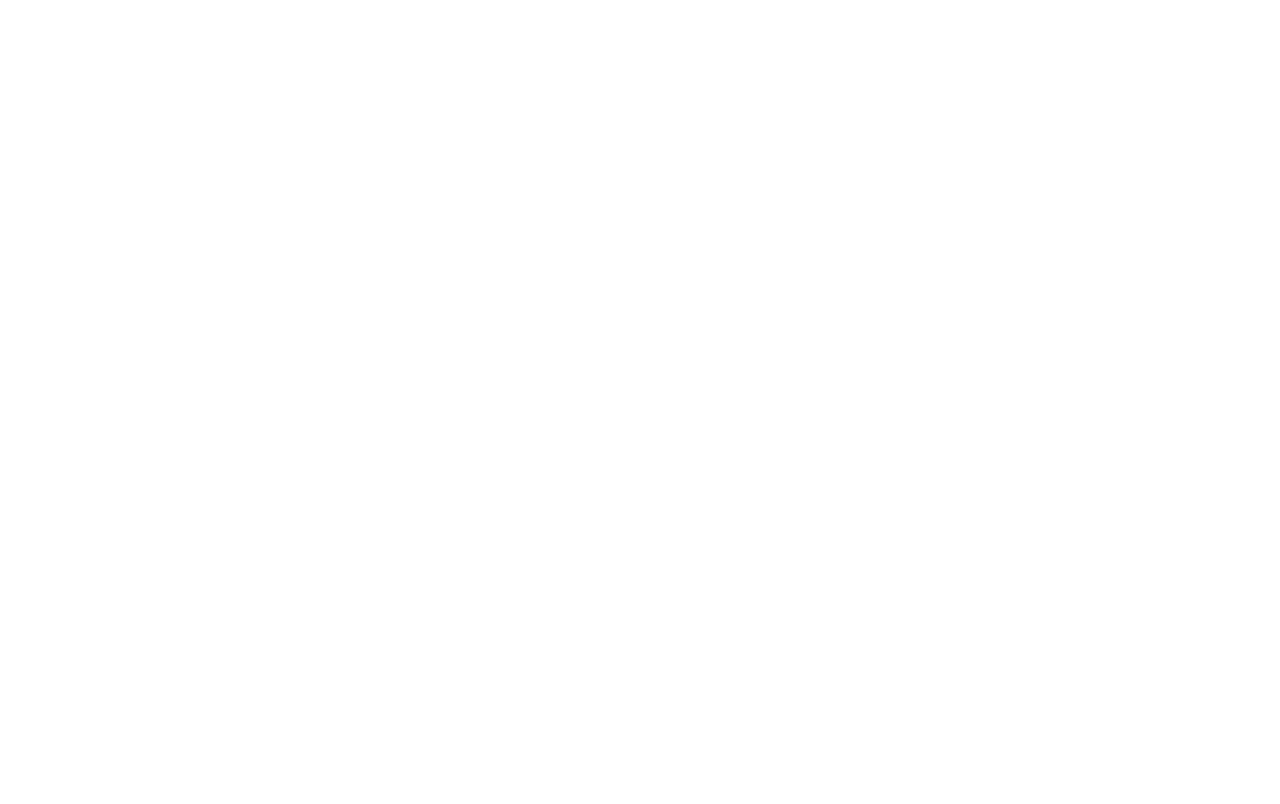
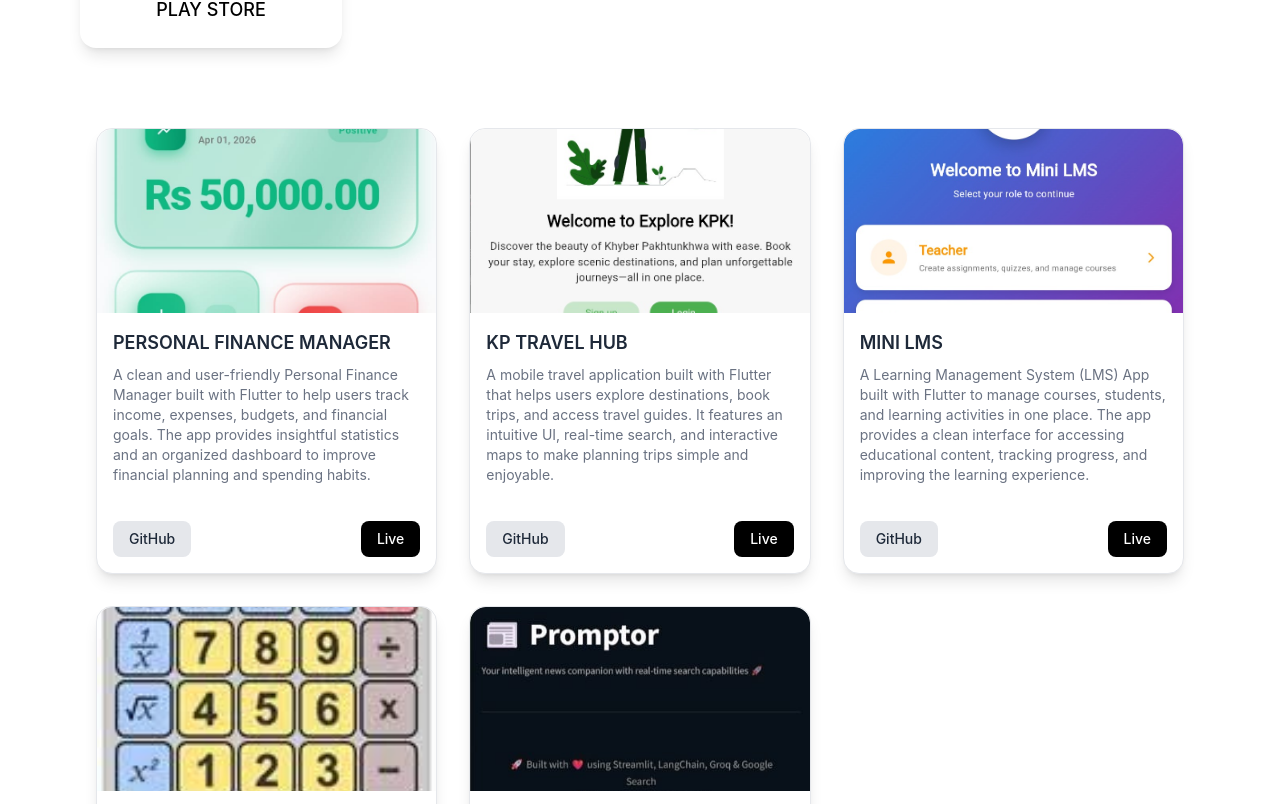
Before and after one commit to Basit71/Shaheer-Portfolio, a React app: page / in a window 1280 px wide. Shown: the part 1376-2180 px from the top of the page. Before the commit the page ends 880 px from the top, so only its background shows below. Built offline with nearby package versions, Linux system fonts and the light colour scheme; the HTML template or start-up script is replaced by a standard one.

Commit message:
Update navbar and project section styling

```diff
--- a/src/App.jsx
+++ b/src/App.jsx
@@ -5,24 +5,30 @@
 import Skill from "./pages/Skill.jsx";
 import Project from "./pages/Project.jsx";
 import Contact from "./pages/Contact.jsx";
-import footer from "./pages/Footer.jsx";
-
-import { Routes, Route } from "react-router-dom";
+import Footer from "./pages/Footer.jsx";
 
 function App() {
   return (
     <>
       <Navbar />
       <main className="pt-20">
-        <Routes>
-          <Route path="/" element={<Home />} />
-          <Route path="/skills" element={<Skill />} />
-          <Route path="/projects" element={<Project />} />
-          <Route path="/about" element={<About />} />
-          <Route path="/contact" element={<Contact />} />
-        </Routes>
+        <section id="home">
+          <Home />
+        </section>
+        <section id="skills">
+          <Skill />
+        </section>
+        <section id="projects">
+          <Project />
+        </section>
+        <section id="about">
+          <About />
+        </section>
+        <section id="contact">
+          <Contact />
+        </section>
       </main>
-      <footer />
+      <Footer />
     </>
   );
 }
--- a/src/pages/Navbar.jsx
+++ b/src/pages/Navbar.jsx
@@ -1,20 +1,20 @@
 import React, { useState } from "react";
 import { Menu, X } from "lucide-react";
-import { Link } from "react-router-dom";
 
 export default function Navbar() {
   const [isOpen, setIsOpen] = useState(false);
 
-  const navLinks = [
-    { name: "Home", to: "/" },
-    { name: "About Me", to: "/about" },
-    { name: "Skills", to: "/skills" },
-    { name: "Projects", to: "/projects" },
-    { name: "Contact", to: "/contact" }, // only if you create this route
-  ];
+  // Update links to point to separate HTML pages
+ const navLinks = [
+  { name: "Home", href: "#home" },
+  { name: "About Me", href: "#about" },
+  { name: "Skills", href: "#skills" },
+  { name: "Projects", href: "#projects" },
+  { name: "Contact", href: "#contact" },
+];
 
   return (
-  <nav className="fixed top-0 left-0 w-full z-50 bg-transparent backdrop-blur-md">
+    <nav className="fixed top-0 left-0 w-full z-50 bg-transparent backdrop-blur-md">
       <div className="max-w-7xl mx-auto px-6 py-4 flex justify-between items-center">
 
         {/* Logo */}
@@ -26,12 +26,12 @@
         <ul className="hidden md:flex gap-8 text-sm font-medium">
           {navLinks.map((link) => (
             <li key={link.name}>
-              <Link
-                to={link.to}
+              <a
+                href={link.href}
                 className="hover:text-blue-500 transition-colors duration-200"
               >
                 {link.name}
-              </Link>
+              </a>
             </li>
           ))}
         </ul>
@@ -50,13 +50,13 @@
           <ul className="flex flex-col items-center gap-6 py-6 text-sm font-medium">
             {navLinks.map((link) => (
               <li key={link.name}>
-                <Link
-                  to={link.to}
+                <a
+                  href={link.href}
                   onClick={() => setIsOpen(false)}
                   className="hover:text-blue-500 transition-colors duration-200"
                 >
                   {link.name}
-                </Link>
+                </a>
               </li>
             ))}
           </ul>
--- a/src/pages/Project.jsx
+++ b/src/pages/Project.jsx
@@ -1,49 +1,52 @@
 import React from "react";
-import {projects} from "./data.js";
+import { projects } from "./data.js";
 
 function Project() {
   return (
     <div
       id="projects"
-      className="scroll-mt-24 mx-auto grid grid-cols-1 sm:grid-cols-2 lg:grid-cols-3 gap-6 p-6 md:p-8 max-w-6xl"
+      className="scroll-mt-24 mx-auto max-w-6xl p-6 md:p-8 grid grid-cols-1 sm:grid-cols-2 lg:grid-cols-3 gap-8"
     >
       {projects.map((item) => (
         <div
           key={item.id}
-          className="bg-white border border-gray-200 rounded-xl shadow-md overflow-hidden hover:shadow-lg transition-shadow duration-300"
-          style={{ width: "220px", height: "320px" }}
+          className="bg-white border border-gray-200 rounded-2xl shadow-lg overflow-hidden transform hover:-translate-y-1 hover:shadow-2xl transition-all duration-300"
         >
           {/* Image */}
-          <img
-            src={item.image}
-            alt={item.name}
-            className="w-full h-37.5 object-cover"
-          />
+          <div className="w-full h-46 overflow-hidden rounded-t-2xl">
+            <img
+              src={item.image}
+              alt={item.name}
+              className="w-full h-full object-cover transition-transform duration-300 hover:scale-105"
+            />
+          </div>
 
           {/* Content */}
-          <div className="p-3 flex flex-col justify-between h-32.5">
+          <div className="p-4 flex flex-col justify-between h-65">
             <div>
-              <h2 className="text-base font-semibold text-gray-800">
+              <h2 className="text-lg font-semibold text-gray-800 mb-2">
                 {item.name}
               </h2>
+              <p className="text-gray-500 text-sm h-20">
+                {item.description || "A brief description about the project."}
+              </p>
             </div>
 
             {/* Buttons */}
-            <div className="flex items-center justify-between mt-3">
+            <div className="flex items-center justify-between mt-4">
               <a
                 href={item.githublink}
                 target="_blank"
                 rel="noopener noreferrer"
-                className="px-3 py-1 bg-gray-200 text-black text-xs rounded-md hover:bg-gray-300"
+                className="px-4 py-2 bg-gray-200 text-gray-800 text-sm font-medium rounded-lg hover:bg-gray-300 transition-colors"
               >
                 GitHub
               </a>
-
               <a
                 href={item.live}
                 target="_blank"
                 rel="noopener noreferrer"
-                className="px-3 py-1 bg-black text-white text-xs rounded-md hover:bg-gray-800"
+                className="px-4 py-2 bg-black text-white text-sm font-medium rounded-lg hover:bg-gray-800 transition-colors"
               >
                 Live
               </a>
--- a/src/pages/data.js
+++ b/src/pages/data.js
@@ -1,31 +1,45 @@
-export const projects =[
+export const projects = [
   {
-    "id": 1,
-    "name": " PERSONAL FINANCE MANAGER",
-    "githublink": "https://github.com/yourusername/weather-app",
-    "live": "https://weather-app.vercel.app",
-    "image": "/pFinance.jpeg"
+    id: 1,
+    name: " PERSONAL FINANCE MANAGER",
+    githublink: "https://github.com/yourusername/weather-app",
+    live: "https://weather-app.vercel.app",
+    image: "/pFinance.jpeg",
+    description:
+      "A clean and user-friendly Personal Finance Manager built with Flutter to help users track income, expenses, budgets, and financial goals. The app provides insightful statistics and an organized dashboard to improve financial planning and spending habits.",
   },
   {
-    "id": 2,
-    "name": "KP TRAVEL HUB",
-    "githublink": "https://github.com/yourusername/ecommerce-app",
-    "live": "https://ecommerce-app.vercel.app",
-    "image": "/explorekpk.jpeg"
+    id: 2,
+    name: "KP TRAVEL HUB",
+    githublink: "https://github.com/yourusername/ecommerce-app",
+    live: "https://ecommerce-app.vercel.app",
+    image: "/explorekpk.jpeg",
+    description:
+      "A mobile travel application built with Flutter that helps users explore destinations, book trips, and access travel guides. It features an intuitive UI, real-time search, and interactive maps to make planning trips simple and enjoyable.",
   },
   {
-    "id": 3,
-    "name": " MINI LMS",
-    "githublink": "https://github.com/yourusername/task-manager",
-    "live": "https://task-manager.netlify.app",
-    "image": "/lms.jpeg"
+    id: 3,
+    name: " MINI LMS",
+    githublink: "https://github.com/yourusername/task-manager",
+    live: "https://task-manager.netlify.app",
+    image: "/lms.jpeg",
+    description:
+      "A Learning Management System (LMS) App built with Flutter to manage courses, students, and learning activities in one place. The app provides a clean interface for accessing educational content, tracking progress, and improving the learning experience.",
   },
   {
-    "id": 4,
-    "name": "Calculator",
-    "githublink": "https://github.com/yourusername/portfolio-website",
-    "live": "https://yourusername.github.io/portfolio-website",
-    "image": "/calculator.jpeg"
-  }
-
-]
+    id: 4,
+    name: "Calculator",
+    githublink: "https://github.com/yourusername/portfolio-website",
+    live: "https://yourusername.github.io/portfolio-website",
+    image: "/calculator.jpeg",
+    description: "A sleek and responsive calculator app developed with Flutter, supporting basic and advanced arithmetic operations. It showcases clean design, smooth animations, and user-friendly functionality for quick calculations on the go.",
+  },
+    {
+    id: 5,
+    name: "AI-powered chatbot Promptor",
+    githublink: "https://github.com/yourusername/portfolio-website",
+    live: "https://yourusername.github.io/portfolio-website",
+    image: "/promoter.jpeg",
+    description: "Built using cutting-edge tools like Streamlit, LangChain, GROQ, and Google Search API, Promptor provides real-time news search and intelligent summaries - your smart companion for staying informed.",
+  },
+];
```
Also changed, not shown: public/promoter.jpeg (added), src/assets/profile.jpg.
